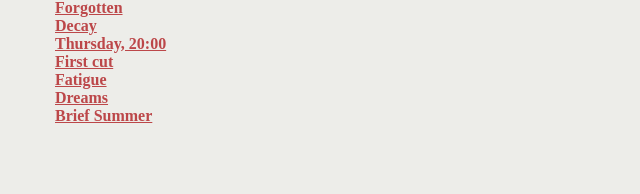
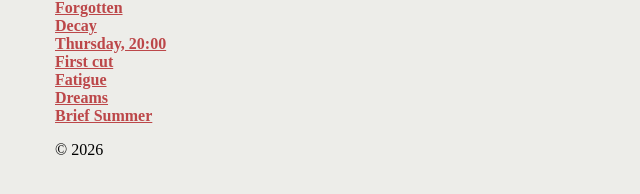
Before and after one commit to ensemblist/website, a Jekyll site: the page built from index.md, in a window 1280 px wide. Shown: the part 300-494 px from the top of the page, without its empty margins (153-793 px from the left). Built offline with Jekyll 4.4.1, drawn with Linux system fonts in a browser that asks for light colours.

Commit message:
Update footer.html

```diff
--- a/_includes/footer.html
+++ b/_includes/footer.html
@@ -1,2 +1,8 @@
+<footer role="contentinfo">
+  <p>
+    &copy; {{ site.time | date: '%Y' }}
+    <a href="{{ site.url }}">{{ site.owner.name }}</a>
+  </p>
+</footer>
 </body>
 </html>
```
